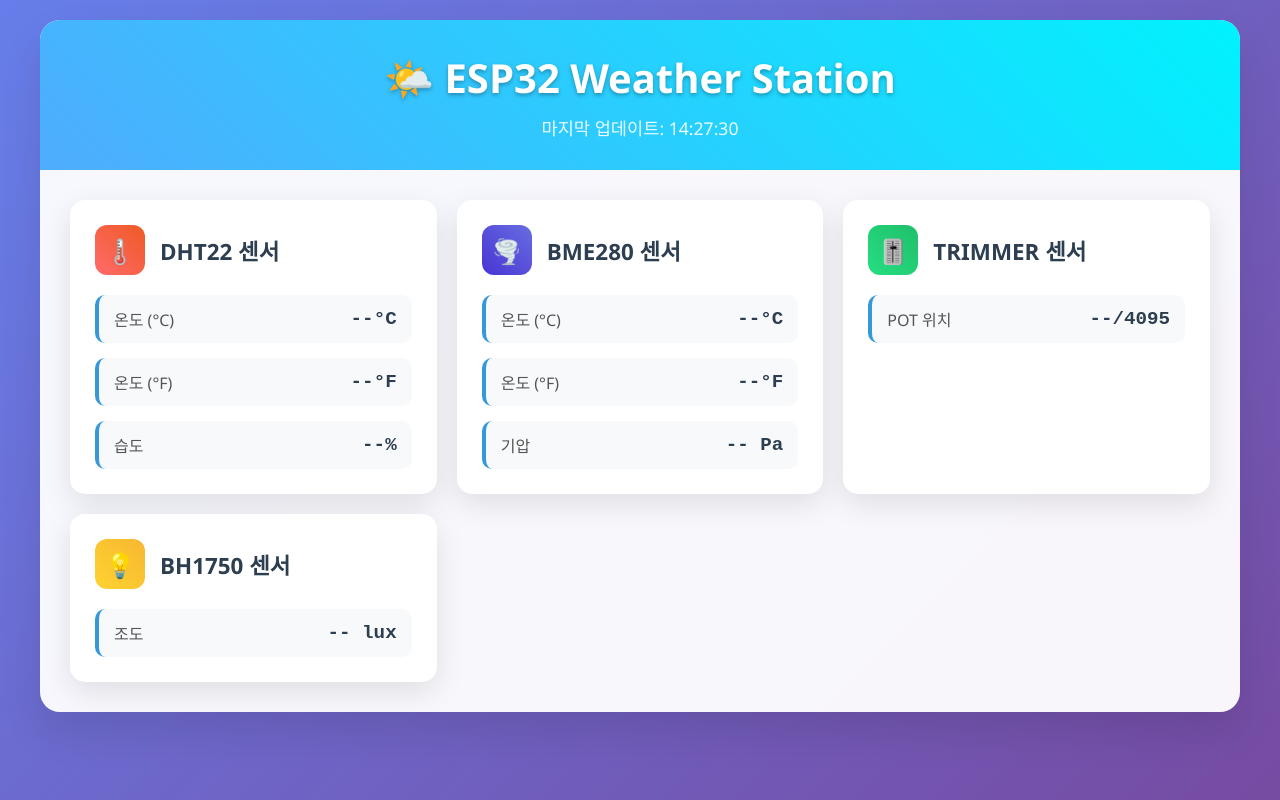
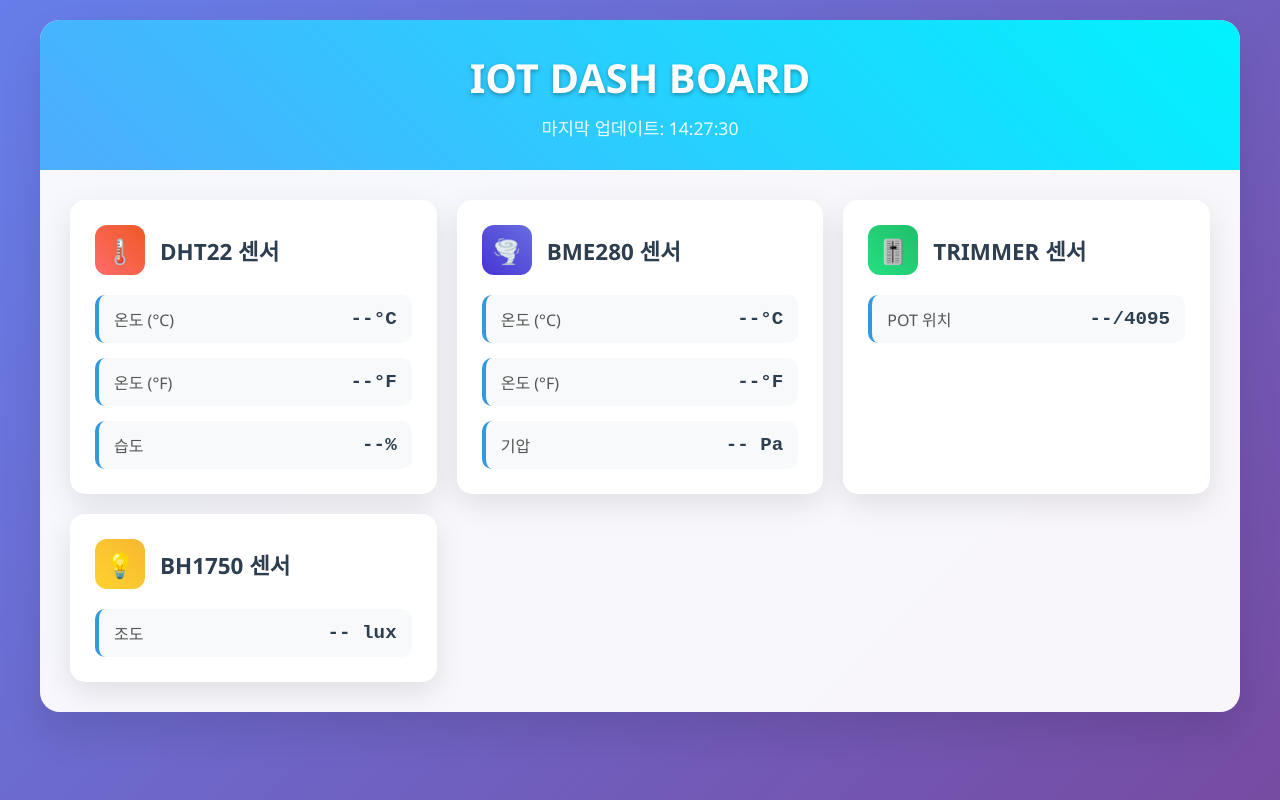
Before and after one commit to kimst21/weather-station-index, a plain HTML site: page index.html in a window 1280 px wide. Drawn offline with Linux system fonts and the light colour scheme.

Commit message:
Update index.html

```diff
--- a/index.html
+++ b/index.html
@@ -289,7 +289,7 @@
         <!-- ========== 헤더 영역 - 제목과 시간 표시 ========== -->
         <div class="header">
             <!-- 메인 제목 with 이모지로 시각적 재미 추가 -->
-            <h1>🌤️ ESP32 Weather Station</h1>
+            <h1>IOT DASH BOARD</h1>
 
             <!-- 마지막 업데이트 시간 표시 영역 -->
             <div class="update-time">
```
